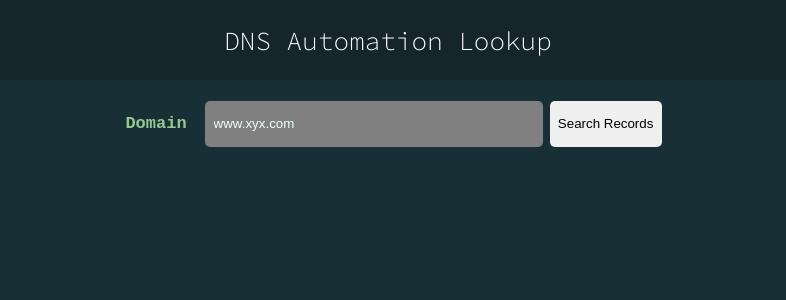
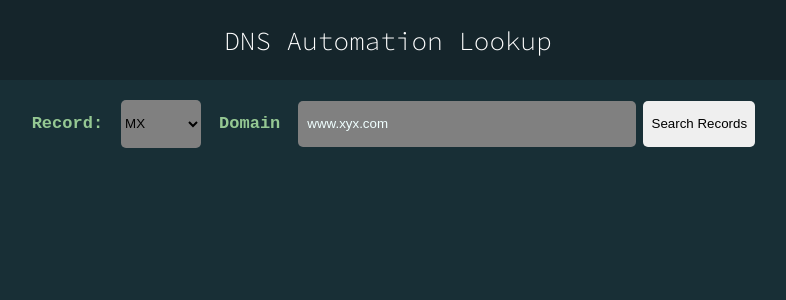
Before and after one commit to austinxduong/DNS-automation-lookup-tool, a React (Create React App) app: page / in a window 1280 px wide. Shown: the top 300 px of the page, without its empty margins (252-1038 px from the left). Built offline with nearby package versions, Linux system fonts and the light colour scheme.

Commit message:
add select dropdown

```diff
--- a/src/components/FormInput.css
+++ b/src/components/FormInput.css
@@ -21,6 +21,12 @@ select {
     height: 3rem;
     border-radius: 5px;
     margin: 2px;
+    background-color: #808080;
+    border-radius: 5px;
+    border: none;
+}
+select:hover {
+    background-color: rgb(156, 193, 206);
 }
 
 button {
@@ -37,6 +43,10 @@ button {
 color: #95c893;
 border: solid 1px;
 border-color: rgb(97, 138, 200);
+}
+
+select {
+    width:80px;
 }
 
 label {
--- a/src/components/FormInput.js
+++ b/src/components/FormInput.js
@@ -13,6 +13,7 @@ const FormInput = () => {
     const { values, errors, touched, isSubmitting, handleChange, handleBlur, handleSubmit } = useFormik({
         initialValues: {
             domain: "",
+            recordType: ""
         },
         validationSchema: initSchema,
         onSubmit
@@ -22,6 +23,12 @@ const FormInput = () => {
 
   return (
     <form autoComplete="off" onSubmit={handleSubmit}>
+        <label>Record:</label>
+        <select>
+            <option value="MX">MX</option>
+            <option value="MX">TXT</option>
+            <option value="MX">CNAME</option>
+        </select>
         <label htmlFor="domain">Domain</label>
         <input
             disabled={isSubmitting}
--- a/src/schemas/index.js
+++ b/src/schemas/index.js
@@ -2,4 +2,8 @@ import * as yup from "yup";
 
 export const initSchema = yup.object().shape({
     domain: yup.string().required("Please enter a valid domain"),
+    recordType: yup
+        .string()
+        .oneOf(["MX, TXT, CNAME, SSL CERTIFICATE"])
+        .required()
 })
```
Lines whose indentation alone changed are shown as unchanged.
